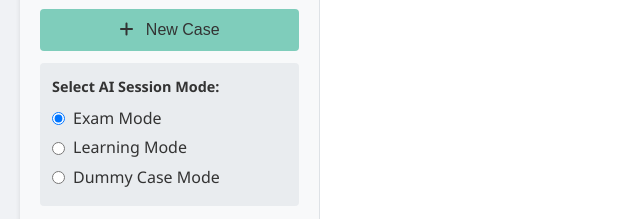
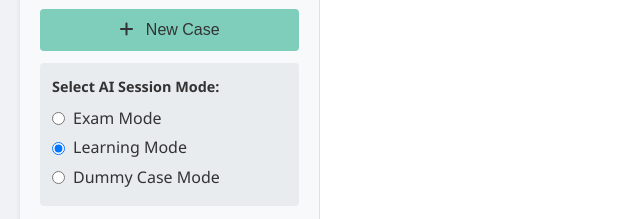
Before and after one commit to sparsh1616/MedHistoryApp, a website: page public/index.html in a window 1280 px wide. Shown: the part 1379-1598 px from the top of the page, 0-640 px from the left. Drawn offline with nearby package versions, Linux system fonts and the light colour scheme.

Commit message:
Feat: Set Learning Mode as default for AI Professor

```diff
--- a/public/index.html
+++ b/public/index.html
@@ -145,11 +145,11 @@
                     <div class="viva-mode-selection">
                         <h4>Select AI Session Mode:</h4>
                         <div class="radio-group">
-                            <input type="radio" id="viva-mode-exam" name="viva-mode" value="exam" checked>
+                            <input type="radio" id="viva-mode-exam" name="viva-mode" value="exam">
                             <label for="viva-mode-exam">Exam Mode</label>
                         </div>
                         <div class="radio-group">
-                            <input type="radio" id="viva-mode-learning" name="viva-mode" value="learning">
+                            <input type="radio" id="viva-mode-learning" name="viva-mode" value="learning" checked>
                             <label for="viva-mode-learning">Learning Mode</label>
                         </div>
                         <div class="radio-group">
```
